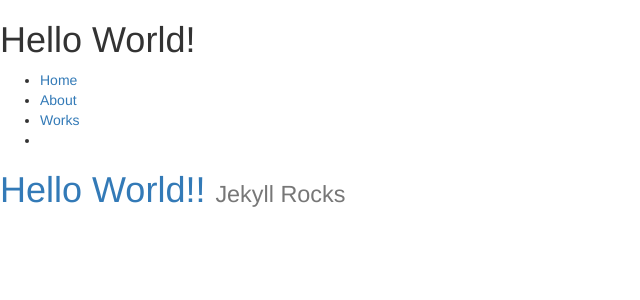
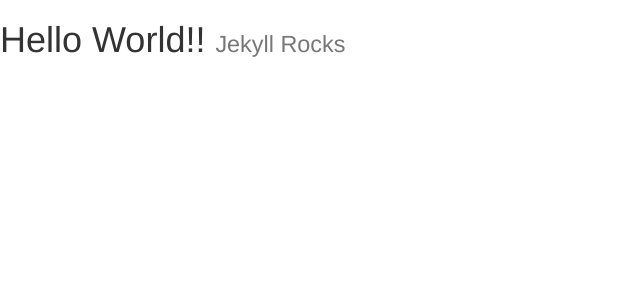
Before and after one commit to falmesino/falmesino.github.io, a Jekyll site: the page built from index.html, in a window 1280 px wide. Shown: the top 300 px of the page, without its empty margins (0-640 px from the left). Built offline with Jekyll 4.4.1, drawn with Linux system fonts in a browser that asks for light colours; nearby versions of some CDN libraries.

Commit message:
remove the header

```diff
--- a/_layouts/default.html
+++ b/_layouts/default.html
@@ -9,18 +9,6 @@
     </head>
 
     <body>
-
-        <header>
-            <h1>Hello World!</h1>
-            <nav>
-                <ul>
-                    <li><a href="#home">Home</a></li>
-                    <li><a href="#about">About</a></li>
-                    <li><a href="#works">Works</a></li>
-                    <li><a href="#contac>"Contact</a></li>
-                </ul>
-            </nav>
-        </header>
 
         {{ content }}
 
```
